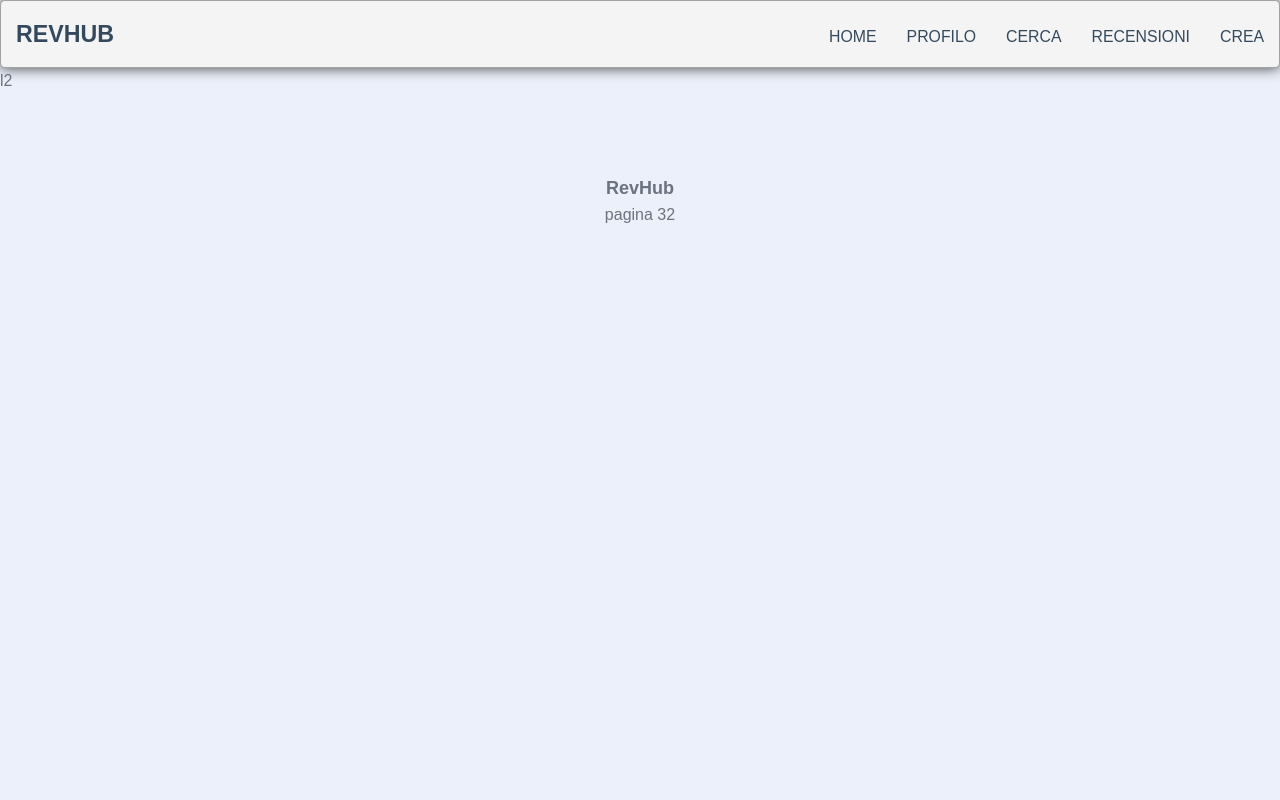
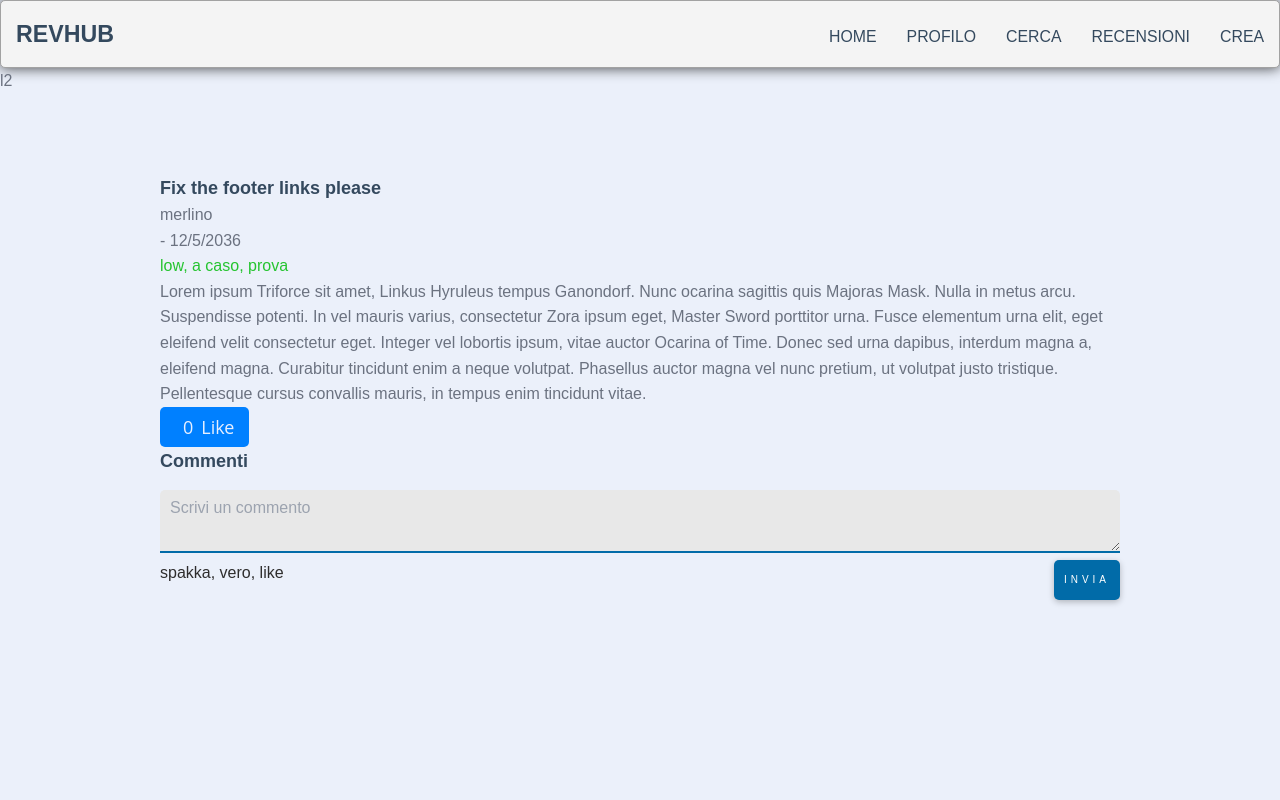
Before and after one commit to G13-RevHub/Deliverables, a Next.js app in the folder rev_hub/: page /review/1 in a window 1280 px wide. Shown: the top 800 px of the page. Built offline with nearby package versions, Linux system fonts and the light colour scheme; data requests are answered from the project's data file.

Commit message:
nuovo stile

```diff
--- /dev/null
+++ b/rev_hub/_data/db.json
@@ -0,0 +1,59 @@
+{
+    "tickets": [
+      {
+        "id": "1",
+        "title": "Fix the footer links please",
+        "author": "merlino",
+        "data": "12/5/2036",
+        "body": "Lorem ipsum Triforce sit amet, Linkus Hyruleus tempus Ganondorf. Nunc ocarina sagittis quis Majoras Mask. Nulla in metus arcu. Suspendisse potenti. In vel mauris varius, consectetur Zora ipsum eget, Master Sword porttitor urna. Fusce elementum urna elit, eget eleifend velit consectetur eget. Integer vel lobortis ipsum, vitae auctor Ocarina of Time. Donec sed urna dapibus, interdum magna a, eleifend magna. Curabitur tincidunt enim a neque volutpat. Phasellus auctor magna vel nunc pretium, ut volutpat justo tristique. Pellentesque cursus convallis mauris, in tempus enim tincidunt vitae.",
+        "tag": "low, a caso, prova",
+        "comment": "spakka, vero, like",
+        "per_farlo_partire": "json-server --watch --port 4000 ./_data/db.json in nuovo terminale"
+      },
+      {
+        "id": "2",
+        "data": "12/5/2036",
+        "title": "Add in a new stylesheet",
+        "author": "merlino",
+        "body": "Lorem ipsum Triforce sit amet, Linkus Hyruleus tempus Ganondorf. Nunc ocarina sagittis quis Majoras Mask. Nulla in metus arcu. Suspendisse potenti. In vel mauris varius, consectetur Zora ipsum eget, Master Sword porttitor urna. Fusce elementum urna elit, eget eleifend velit consectetur eget. Integer vel lobortis ipsum, vitae auctor Ocarina of Time. Donec sed urna dapibus, interdum magna a, eleifend magna. Curabitur tincidunt enim a neque volutpat. Phasellus auctor magna vel nunc pretium, ut volutpat justo tristique. Pellentesque cursus convallis mauris, in tempus enim tincidunt vitae.",
+        "tag": "medium",
+        "comment": "spakka, vero, like"
+      },
+      {
+        "id": "3",
+        "data": "12/5/2036",
+        "title": "Fix the footer links",
+        "author": "merlino",
+        "body": "Lorem ipsum Triforce sit amet, Linkus Hyruleus tempus Ganondorf. Nunc ocarina sagittis quis Majoras Mask. Nulla in metus arcu. Suspendisse potenti. In vel mauris varius, consectetur Zora ipsum eget, Master Sword porttitor urna. Fusce elementum urna elit, eget eleifend velit consectetur eget. Integer vel lobortis ipsum, vitae auctor Ocarina of Time. Donec sed urna dapibus, interdum magna a, eleifend magna. Curabitur tincidunt enim a neque volutpat. Phasellus auctor magna vel nunc pretium, ut volutpat justo tristique. Pellentesque cursus convallis mauris, in tempus enim tincidunt vitae.",
+        "tag": "high",
+        "comment": "spakka, vero, like"
+      },
+      {
+        "title": "test",
+        "body": "nfsdfsdg",
+        "author": "merlino",
+        "tag": "low",
+        "data": "12/5/2036",
+        "comment": "spakka, vero, like",
+        "id": "4"
+      },
+      {
+        "title": "test 2",
+        "body": "hello!",
+        "tag": "high",
+        "author": "merlino",
+        "data": "12/5/2036",
+        "comment": "spakka, vero, like",
+        "id": "5"
+      },
+      {
+        "title": "test 3",
+        "author": "merlino",
+        "body": "lksndgsd",
+        "tag": "high",
+        "data": "12/5/2036",
+        "comment": "spakka, vero, like",
+        "id": "6"
+      }
+    ]
+  }
--- a/rev_hub/app/page.tsx
+++ b/rev_hub/app/page.tsx
@@ -32,7 +32,7 @@ export default function Home() {
         //esegue la funzione passatagli come parametro allo scadere del timeout, che in questo caso è di 2000 ms
         setTimeout(() => {
             setLoading(false)
-        }, 2000)
+        }, 1000)
     })
 
     if (loading)
@@ -45,6 +45,14 @@ export default function Home() {
     else
         return (
             <main className="flex flex-col items-center p-8">
+                <h1 className="text-[25px] font-bold">Recensioni più viste</h1>
+                {lista.map((value, id) => {
+                    return (
+                        <p key={id}>value = {value}</p>
+                    )
+                })}
+            </main>
+            /*<main className="flex flex-col items-center p-8">
                 <h1 className="text-[50px] font-bold">RevHub</h1>
                 <p>ciao</p>
                 <p>numero = {numero}</p>
@@ -75,6 +83,6 @@ export default function Home() {
                         console.log("l'errore è il seguente:", error)
                     })
                 }}>bottone del divertimento</button>
-            </main>
+            </main>*/
         )
 }
--- a/rev_hub/app/review/[id]/page.tsx
+++ b/rev_hub/app/review/[id]/page.tsx
@@ -1,8 +1,51 @@
-export default function Page() {
+import './style.css'
+
+async function getTicket(id: number) {
+    const tres = await fetch('http://localhost:4000/tickets/' + id)
+
+    return tres.json()
+  }
+
+export default async function Page({params} : {params:any}) {
+    const tick = await getTicket(params.id)
+
     return (
         <main className="flex flex-col min-h-screen items-center p-8">
-            <h1>RevHub</h1>
-            <p>pagina 32</p>
-        </main>
+            <div>
+              <h2 className="title">{tick.title}</h2>
+              <p className="author">{tick.author}</p>
+              <p>- {tick.data}</p>
+              <p className="tag">{tick.tag}</p>
+              <p className="body">{tick.body}</p>
+
+            <button className="like__btn">
+                <span id="icon"><i className="far fa-thumbs-up"></i></span>
+                <span id="count">0</span> Like
+            </button>
+
+              <div className='commenti-div'>
+              <h2 className="title">Commenti</h2>
+              <div id="app">
+                <div className="container">
+                <div className="row">
+                    <div className="col-6">
+                    <div className="comment">
+                    <p v-for="items in item" v-text="items"></p>
+                    </div>
+                    </div>
+                    </div>
+                <div className="row">
+                    <div className="col-6">
+                <textarea className="input" placeholder="Scrivi un commento" v-model="newItem" />
+                    <button className='primaryContained float-right' type="submit">Invia</button>
+                    </div>
+                </div>
+                </div>
+
+            </div>
+                <p className="comment">{tick.comment}</p>
+            </div>
+            </div>
+      </main>
     )
-}
+  }
--- /dev/null
+++ b/rev_hub/app/review/[id]/style.css
@@ -0,0 +1,79 @@
+//recensione
+.title{}
+
+.data{}
+
+.author{}
+
+.commenti-div{}
+
+.tag{
+    color: #25c430;
+}
+
+.body{}
+
+//commenti
+.container{
+    margin-top:15px;
+    margin-bottom: 150px;
+}
+
+.comment{
+    display: block;
+    transition: all 1s;
+    color: #2e2d2d;
+}
+
+.commentClicked{
+    min-height: 0px;
+    border: 1px solid #eee;
+    border-radius: 5px;
+    padding: 5px 10px
+}
+
+textarea{
+    width: 100%;
+    border: none;
+    background: #E8E8E8;
+    padding: 5px 10px;
+    height: 50%;
+    border-radius: 5px 5px 0px 0px;
+    border-bottom: 2px solid #016BA8;
+    transition: all 0.5s;
+    margin-top: 15px;
+}
+
+button.primaryContained{
+    background: #016ba8;
+    color: #fff;
+    padding: 10px 10px;
+    border: none;
+    margin-top: 0px;
+    cursor: pointer;
+    text-transform: uppercase;
+    letter-spacing: 4px;
+    box-shadow: 0px 2px 6px 0px rgba(0,0,0,0.25);
+    transition: 1s all;
+    font-size: 10px;
+    border-radius: 5px;
+}
+
+button.primaryContained:hover{
+    background: #9201A8;
+}
+
+
+@import url("https://fonts.googleapis.com/css2?family=Open+Sans:wght@600&display=swap");
+
+.like__btn {
+  padding: 10px 15px;
+  background: #0080ff;
+  font-size: 18px;
+  font-family: "Open Sans", sans-serif;
+  border-radius: 5px;
+  color: #e8efff;
+  outline: none;
+  border: none;
+  cursor: pointer;
+}
--- a/rev_hub/app/review/create/createList.tsx
+++ b/rev_hub/app/review/create/createList.tsx
@@ -1,7 +1,5 @@
+//questo è un componente esterno, per separare la parte client e server
 "use client"
-
-import { useRouter } from "next/navigation"
-import { useState } from "react"
 
 export default function CreateList() {
 
--- a/rev_hub/components/footer.tsx
+++ b/rev_hub/components/footer.tsx
@@ -2,7 +2,7 @@
 
 export default function Footer() {
     return (
-        <div className="bg-black text-grey text-[20px] flex justify-center items-center bottom-0 w-full h-20">
+        <div className="bg-black text-grey text-[17px] flex justify-center items-center bottom-0 w-full h-20">
             <p>Tutti i diritti sono riservati &copy;2023-2024</p>
         </div>
     )
--- a/rev_hub/components/navbar.tsx
+++ b/rev_hub/components/navbar.tsx
@@ -8,8 +8,8 @@ export default function Footer() {
           <li><a href="/">Home</a></li>
           <li><a href="/profile/42">Profilo</a></li>
           <li><a href="/search">Cerca</a></li>
-          <li><a href="/review/69">Recensioni</a></li>
-          <li><a href="/create">Crea</a></li>
+          <li><a href="/review/1">Recensioni</a></li>
+          <li><a href="/review/create">Crea</a></li>
       </ul>
 	</header>
 
--- a/rev_hub/package.json
+++ b/rev_hub/package.json
@@ -25,6 +25,7 @@
     "sass": "^1.69.5"
   },
   "devDependencies": {
+    "@types/jquery": "^3.5.29",
     "@types/node": "^20",
     "@types/react": "^18",
     "@types/react-dom": "^18",
```
Also changed, not shown: 1 other file (tests, documents, lock files or other folders).
